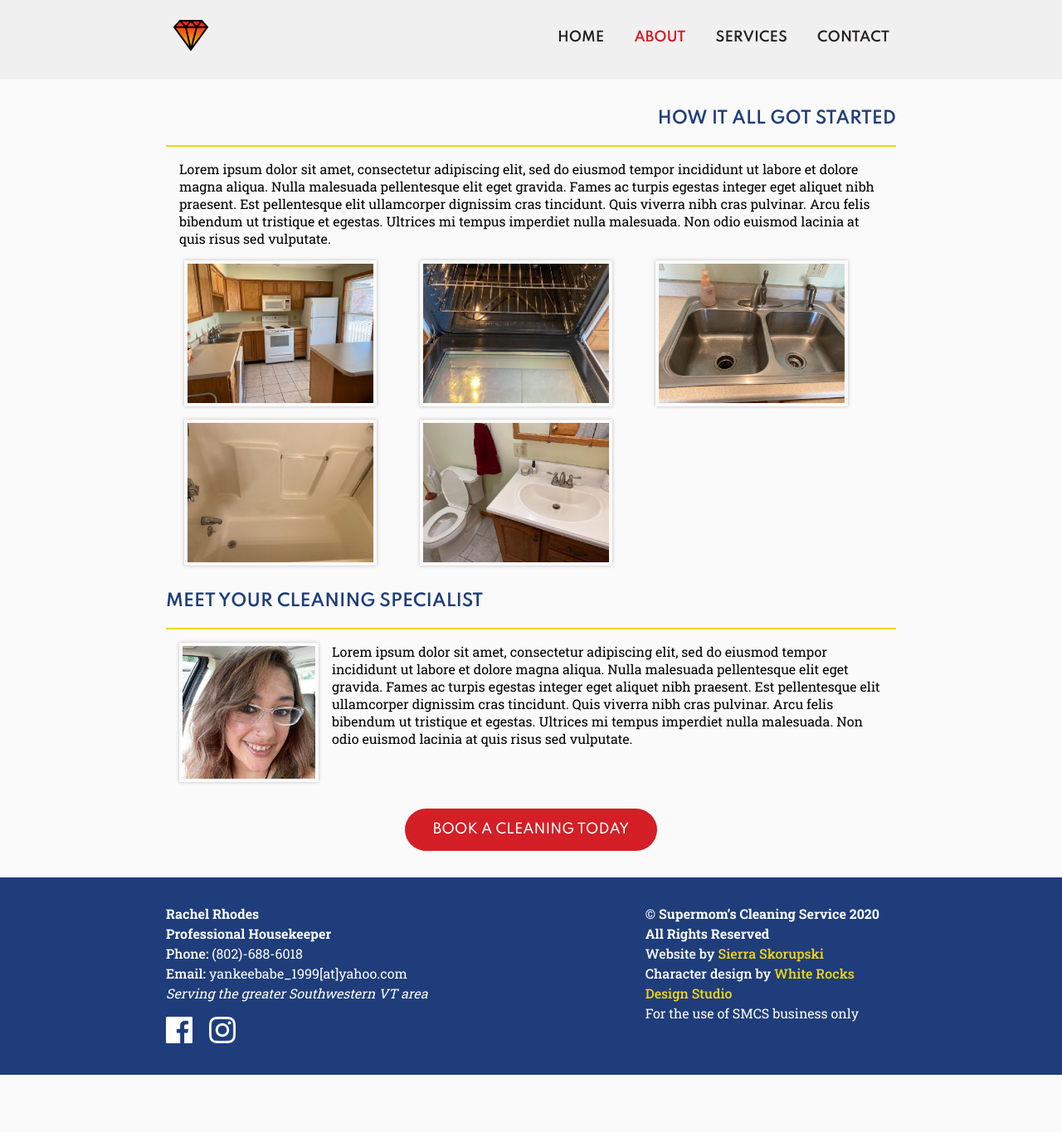
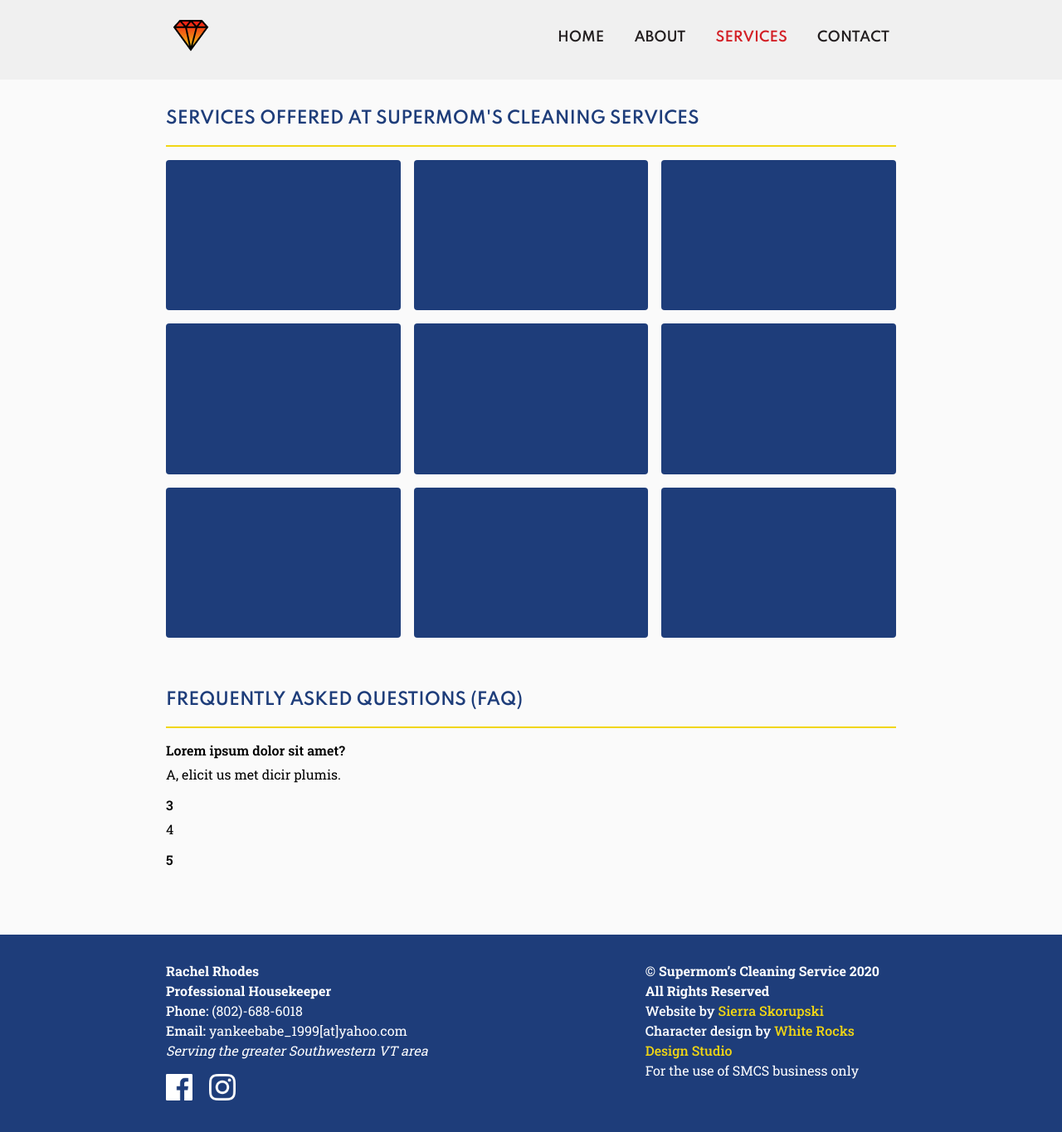
Before and after one commit to supermomscleaning/supermomscleaning, a Jekyll site: the page services/index.html, which Jekyll copies as it is, in a window 1280 px wide and 1365 px high. Shown: the whole window at 83% size. Built offline with Jekyll 4.4.1, drawn with Linux system fonts in a browser that asks for light colours.

Commit message:
Update services

```diff
--- a/assets/css/styles.css
+++ b/assets/css/styles.css
@@ -376,3 +376,43 @@ hr {
   padding: 1em 2em;
   transition: .3s ease;
 }
+
+/* Services page specifics */
+
+#services-grid {
+  display: grid;
+  grid-template-columns: 1fr 1fr 1fr;
+  grid-template-rows: auto;
+  grid-gap: 16px;
+  min-height: 576px;
+  width: 100%;
+  margin: 1em 0 auto;
+}
+
+#faq-div {
+  margin: 4em 0;
+}
+
+#faq {
+  margin: 0 auto;
+}
+
+#faq ol {
+  margin: 1em auto;
+  list-style-type: none;
+}
+
+#faq ol li {
+  margin: 1em 0;
+  font-weight: 600;
+}
+
+#faq ol li:nth-child(even) {
+  font-weight: 400;
+  margin-top: -.5em;
+}
+
+.service {
+  background: #1E3D7A;
+  border-radius: 4px;
+}
--- a/index.html
+++ b/index.html
@@ -43,7 +43,7 @@
           <a href="/about/">About</a>
         </li>
         <li>
-          <a href="#services">Services</a>
+          <a href="/services/">Services</a>
         </li>
         <li>
           <a href="#contact">Contact</a>
--- a/about/index.html
+++ b/services/index.html
@@ -12,7 +12,7 @@
   <link rel="stylesheet" href="../assets/css/animation-library/slide.css" type="text/css">
   <link href="https://fonts.googleapis.com/css?family=Roboto+Slab:100,200,300,400,500,600,700,800,900|Spartan:100,200,300,400,500,600,700,800,900" rel="stylesheet">
   <link rel="icon" type="image/jpg" href="../assets/images/logo.png">
-  <title>About Us</title>
+  <title>Services</title>
 </head>
 <script type="text/javascript">
   function divAppear() {
@@ -43,10 +43,10 @@
           <a href="../">Home</a>
         </li>
         <li>
-          <a href="#" class="active">About</a>
+          <a href="../about/" >About</a>
         </li>
         <li>
-          <a href="../#services">Services</a>
+          <a href="#" class="active">Services</a>
         </li>
         <li>
           <a href="../#contact">Contact</a>
@@ -55,27 +55,35 @@
     </nav>
     </div>
   </header>
-  <main style="opacity:1" >
-    <div id="about-1" class="u--fadeInLeft">
-      <h2 id="about-h2">How It All Got Started</h2>
+  <main style="opacity:1;">
+    <div id="services-div" class="u--fadeInLeft">
+      <h2>Services Offered at Supermom's Cleaning Services</h2>
       <hr>
-      <p>Lorem ipsum dolor sit amet, consectetur adipiscing elit, sed do eiusmod tempor incididunt ut labore et dolore magna aliqua. Nulla malesuada pellentesque elit eget gravida. Fames ac turpis egestas integer eget aliquet nibh praesent. Est pellentesque elit ullamcorper dignissim cras tincidunt. Quis viverra nibh cras pulvinar. Arcu felis bibendum ut tristique et egestas. Ultrices mi tempus imperdiet nulla malesuada. Non odio euismod lacinia at quis risus sed vulputate.</p>
-      <div id="cleaning-imgs">
-        <img class="cleaning-img" src="../assets/images/cleaning-img.jpg" title="Kitchen cleaning">
-        <img class="cleaning-img" src="../assets/images/stove-clean.png" title="Stove cleaning">
-        <img class="cleaning-img" src="../assets/images/sink-clean.jpg" title="Sink cleaning">
-        <img class="cleaning-img" src="../assets/images/tub-clean.jpg" title="Bathtub cleaning">
-        <img class="cleaning-img" src="../assets/images/bath-clean.jpg" title="Bathroom cleaning">
+      <div id="services-grid">
+        <div class="service"></div>
+        <div class="service"></div>
+        <div class="service"></div>
+        <div class="service"></div>
+        <div class="service"></div>
+        <div class="service"></div>
+        <div class="service"></div>
+        <div class="service"></div>
+        <div class="service"></div>
+      </div>
+  </div>
+    <div id="faq-div" class="u--fadeInRight">
+      <h2>Frequently Asked Questions (FAQ)</h2>
+      <hr>
+      <div id="faq">
+        <ol>
+          <li>Lorem ipsum dolor sit amet?</li>
+          <li>A, elicit us met dicir plumis.</li>
+          <li>3</li>
+          <li>4</li>
+          <li>5</li>
+        </ol>
       </div>
     </div>
-    <div id="about-2" class="u--fadeInRight">
-      <h2>Meet Your Cleaning Specialist</h2>
-      <hr>
-      <img id="mom-profile" src="../assets/images/mom-profile.jpg" title="Rachel, your Cleaning Specialist">
-      <p>Lorem ipsum dolor sit amet, consectetur adipiscing elit, sed do eiusmod tempor incididunt ut labore et dolore magna aliqua. Nulla malesuada pellentesque elit eget gravida. Fames ac turpis egestas integer eget aliquet nibh praesent. Est pellentesque elit ullamcorper dignissim cras tincidunt. Quis viverra nibh cras pulvinar. Arcu felis bibendum ut tristique et egestas. Ultrices mi tempus imperdiet nulla malesuada. Non odio euismod lacinia at quis risus sed vulputate.</p>
-    </div>
-    <br><br>
-    <a id="apply-button" href="https://forms.gle/mmRRLCzdtrqHo9GC7" target="_blank">Book a Cleaning Today</a>
   </main>
   <footer>
     <div id="footer-div">
```
